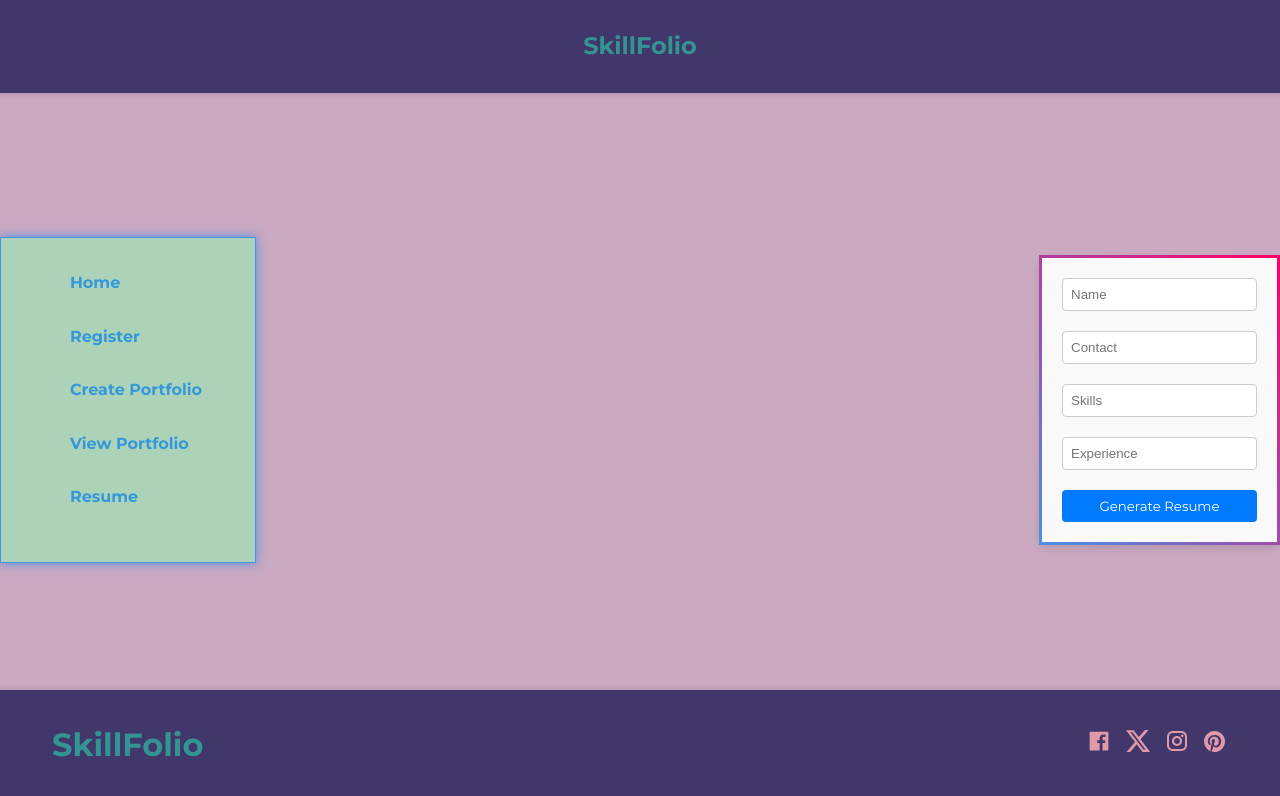
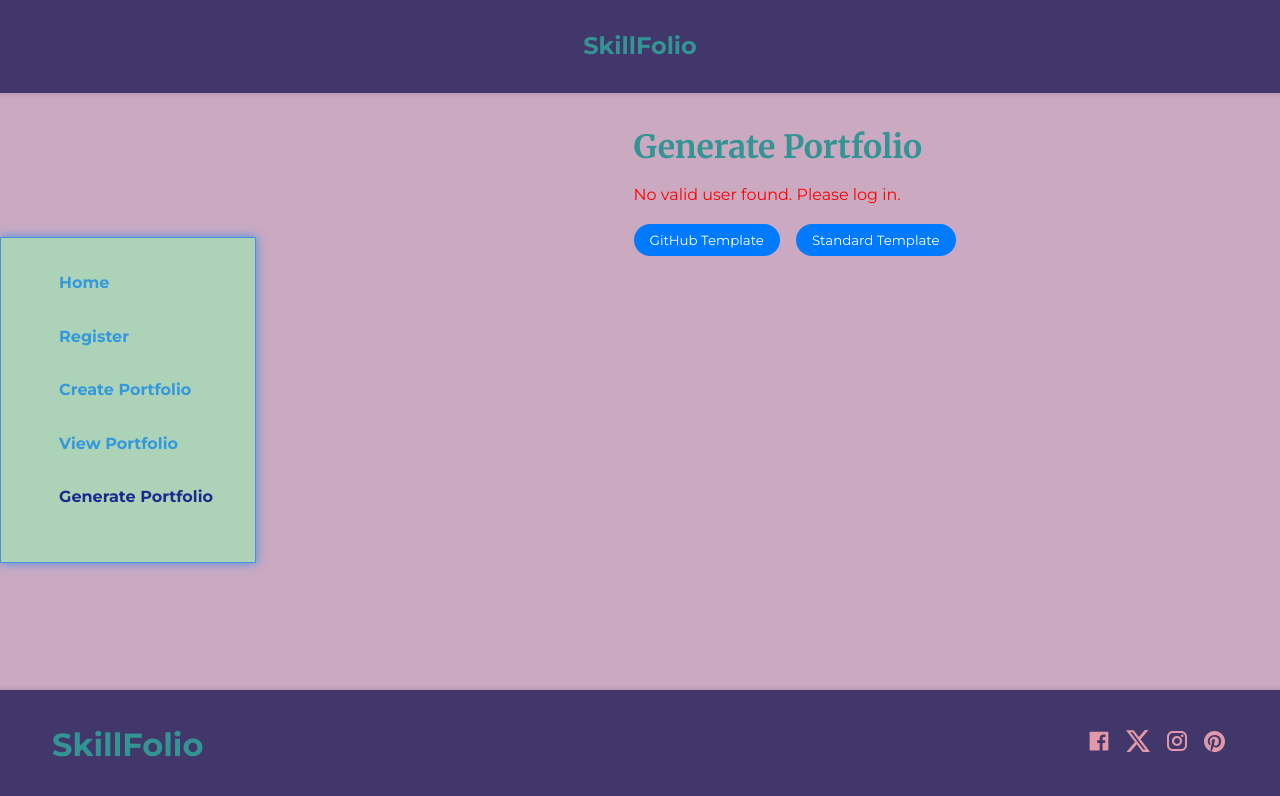
Before and after one commit to KhushbuShukla008/capstone-skillfolio, a React (Vite) app: page /resume in a window 1280 px wide. Shown: the top 796 px of the page. Built offline with nearby package versions, Linux system fonts and the light colour scheme.

Commit message:
worked through portfolio generator page

```diff
--- a/src/components/NavHeader/NavHeader.jsx
+++ b/src/components/NavHeader/NavHeader.jsx
@@ -1,5 +1,5 @@
 import React from 'react';
-import { Link } from 'react-router-dom';
+import { NavLink } from 'react-router-dom';
 import './NavHeader.scss';
 
 const NavHeader = () => {
@@ -7,12 +7,12 @@ const NavHeader = () => {
     <header className="nav-header">
     <nav>
     <ul>
-        <li><Link to="/">Home</Link></li>
-        <li><Link to="/register">Register</Link></li>
-        <li><Link to="/createportfolio">Create Portfolio</Link></li>
-        <li><Link to="/viewportfolio">View Portfolio</Link></li>
-        <li><Link to="/resume">Resume</Link></li>
-        {/* <li><Link to="/settings">Settings</Link></li> */}
+        <li><NavLink to="/">Home</NavLink></li>
+        <li><NavLink to="/register">Register</NavLink></li>
+        <li><NavLink to="/createportfolio">Create Portfolio</NavLink></li>
+        <li><NavLink to="/viewportfolio">View Portfolio</NavLink></li>
+        <li><NavLink to="/resume">Generate Portfolio</NavLink></li>
+        {/* <li><NavLink to="/settings">Settings</NavLink></li> */}
     </ul>
     </nav>
     </header>
--- a/src/components/NavHeader/NavHeader.scss
+++ b/src/components/NavHeader/NavHeader.scss
@@ -59,3 +59,8 @@
         color: #2ecc71;
     }
     }
+
+    .nav-header nav ul li a.active{
+        color: #1b2a8d;
+        font-weight: 700;
+    }
--- a/src/components/Portfolio/Portfolio.scss
+++ b/src/components/Portfolio/Portfolio.scss
@@ -6,7 +6,7 @@
     margin-left: 2rem;
     margin-bottom: 15rem;
     @include tablet{
-    width: 50%;
+    width: 48%;
     margin-top: 8rem;
     margin-left: auto;
     margin-right: 2rem;
--- /dev/null
+++ b/src/components/ResumeDisplay/ResumeDisplay.jsx
@@ -0,0 +1,56 @@
+import React from 'react';
+
+const ResumeDisplay = ({ resumeData }) => {
+    const handleDownloadPDF = async () => {
+        try {
+            const response = await fetch('http://localhost:8080/resume/download', {
+                method: 'POST',
+                body: JSON.stringify({ resumeData }),
+                headers: {
+                    'Content-Type': 'application/json',
+                },
+            });
+            if (!response.ok) {
+                throw new Error('Failed to download PDF');
+            }
+
+            const blob = await response.blob();
+            const url = window.URL.createObjectURL(blob);
+
+            const link = document.createElement('a');
+            link.href = url;
+            link.setAttribute('download', 'resume.pdf');
+            document.body.appendChild(link);
+            link.click();
+            document.body.removeChild(link);
+            window.URL.revokeObjectURL(url);
+        } catch (err) {
+            console.error('Failed to download PDF', err);
+        }
+    };
+
+    return (
+        <div>
+            {/* <h2>Generated Portfolio</h2> */}
+            <p><strong>Summary:</strong> {resumeData.description || 'No description available.'}</p>
+            <h3>Projects:</h3>
+            {resumeData?.projects?.length > 0 ? (
+            <ul>
+                {resumeData.projects.map((project, index) => (
+                    <li key={index}>
+                        <strong>{project.title}</strong><br />
+                        Description: {project.description || 'No description provided.'}<br />
+                        Tech Stack: {project.tech_stack || 'Not specified.'}<br />
+                        GitHub Link: <a href={project.github_link || '#'} target="_blank" rel="noopener noreferrer">View Project</a>
+                    </li>
+                ))}
+            </ul>
+            ) : (
+                <p>No projects available to display.</p>
+            )}
+            <button className='portfolio-container__button' onClick={handleDownloadPDF}>Download PDF</button>
+        </div>
+    );
+};
+
+export default ResumeDisplay;
--- a/src/pages/Resume/Resume.jsx
+++ b/src/pages/Resume/Resume.jsx
@@ -1,53 +1,91 @@
-import React, { useState } from 'react';
+import React, { useState, useEffect } from 'react';
 import axios from 'axios';
-import jsPDF from 'jspdf';
+import ResumeDisplay from '../../components/ResumeDisplay/ResumeDisplay';
+import './Resume.scss';
+const ResumePage = () => {
+    const [resumeData, setResumeData] = useState(null);
+    const [selectedTemplate, setSelectedTemplate] = useState('');
+    const [isLoading, setIsLoading] = useState(false);
+    const [error, setError] = useState(null);
 
+    useEffect(() => {
+        const user = JSON.parse(localStorage.getItem('user'));
+        console.log('User from localStorage:', user);
 
-const Resume = () => {
-const [resumeData, setResumeData] = useState({
-    name: '',
-    contact: '',
-    skills: '',
-    experience: '',
+        if (!user || !user.id) {
+            setError("No valid user found. Please log in.");
+        }
+    }, []);
+
+    const handleTemplateSelect = async (templateType) => {
+        setIsLoading(true);
+        setSelectedTemplate(templateType);
+        setError(null);
+        const user = JSON.parse(localStorage.getItem('user'));
+
+        if (!user || !user.id) {
+            setError("No valid user found. Please log in.");
+            setIsLoading(false);
+            return;
+        }
+
+        try {
+        const projectsResponse = await axios.get(`http://localhost:8080/portfolio/${user.id}`);
+        const userProjects = projectsResponse.data;
+
+        console.log("Fetched Projects for Resume:", userProjects);
+
+        if (!userProjects || userProjects.length === 0) {
+            setError("No projects found for this user.");
+            setIsLoading(false);
+            return;
+        }
+        console.log('Sending request with:', {
+            userId: user.id,
+            templateType: templateType,
+            userProjects: userProjects
         });
 
-const handleChange = (e) => {
-    setResumeData({ ...resumeData, [e.target.name]: e.target.value });
-};
+        const response = await axios.post('http://localhost:8080/resume/generate', {
+                userId: user.id,
+                templateType: templateType,
+                userProjects: userProjects
+            });
 
-const handleSubmit = async (e) => {
-    e.preventDefault();
-    const token = localStorage.getItem('token');
-    try {
-    const response = await axios.post('/api/resume', resumeData, {
-        headers: { Authorization: `Bearer ${token}` },
-    });
-    console.log(response.data);
-    generatePDF(response.data.resumeUrl);
+            console.log('Generated Resume Data:', response.data);
+            setResumeData(response.data.resumeData);
         } catch (error) {
-    console.error(error);
+            console.error('Error generating resume:', error);
+            setError("Failed to generate resume. Please try again.");
+        } finally {
+            setIsLoading(false);
         }
     };
 
-const generatePDF = (resumeUrl) => {
-    const doc = new jsPDF();
-    doc.text('Resume', 10, 10);
-    doc.save('resume.pdf');
-};
+    return (
+        <div className='portfolio-container'>
+            <h1 className='portfolio-container__title'>Generate Portfolio</h1>
 
-return (
+            {error && <p style={{ color: 'red' }}>{error}</p>}
+
             <div>
-    <h2>Generate Resume</h2>
-    {/* <img src={resumeImage} alt="Resume Page" /> */}
-    <form onSubmit={handleSubmit}>
-        <input type="text" name="name" placeholder="Name" onChange={handleChange} required />
-        <input type="text" name="contact" placeholder="Contact" onChange={handleChange} required />
-        <input type="text" name="skills" placeholder="Skills" onChange={handleChange} required />
-        <input type="text" name="experience" placeholder="Experience" onChange={handleChange} required />
-        <button type="submit">Generate Resume</button>
-    </form>
+                <button className='portfolio-container__button' onClick={() => handleTemplateSelect('github')}>GitHub Template</button>
+                <button className='portfolio-container__button' onClick={() => handleTemplateSelect('standard')}>Standard Template</button>
+            </div>
+
+            {isLoading ? (
+                <p>Loading...</p>
+            ) : (
+                resumeData && (
+                    <div>
+                        <h2 className='portfolio-container__portfolio'>Your Portfolio</h2>
+                        <ResumeDisplay resumeData={resumeData} />
+                        {/* <button className='portfolio-container__button' onClick={handleDownloadPDF}>Download PDF</button> */}
+                    </div>
+                )
+            )}
         </div>
     );
 };
 
-export default Resume;
+export default ResumePage;
--- a/src/pages/Resume/Resume.scss
+++ b/src/pages/Resume/Resume.scss
@@ -0,0 +1,25 @@
+@use '../../styles/mixins' as *;
+
+.portfolio-container{
+    width: 90%;
+    margin-top: 6rem;
+    margin-left: 2rem;
+    margin-bottom: 15rem;
+    @include tablet{
+    width: 48%;
+    margin-top: 8rem;
+    margin-left: auto;
+    margin-right: 2rem;
+    margin-bottom: 10rem;
+}
+&__title{
+    margin-left: 0;
+}
+&__button{
+    margin-top: 1rem;
+    padding: 0.5rem 1rem;
+    border-radius: 1.5rem;
+    margin-right: 1rem;
+    margin-bottom: 2rem;
+}
+}
```
Also changed, not shown: src/components/Resume/Resume.jsx (deleted, +0 -92 lines), src/components/ResumeDisplay/ResumeDisplay.scss (added). Lines whose indentation alone changed are shown as unchanged.
